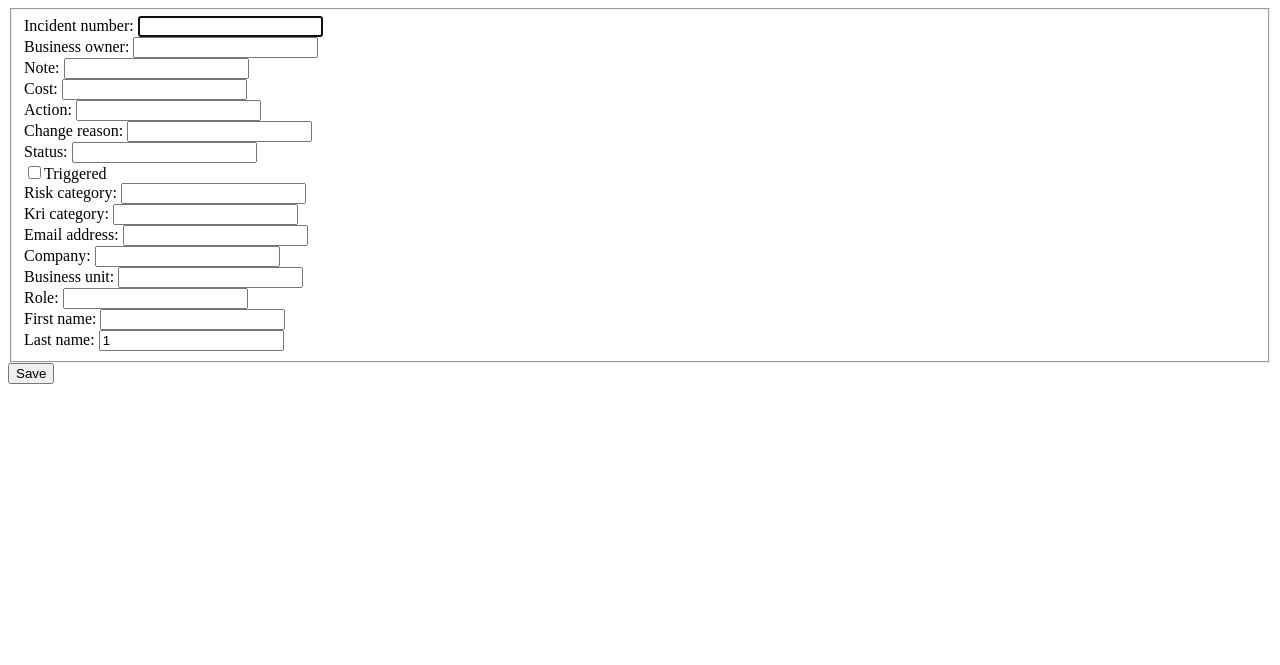
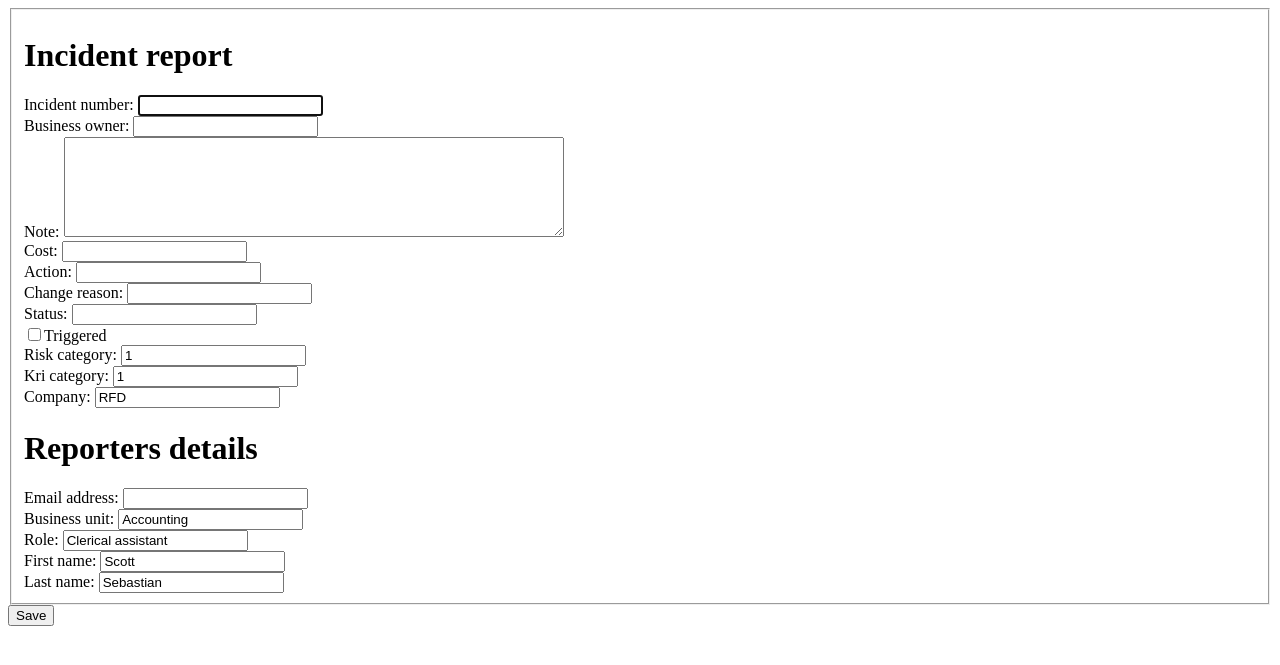
Before and after one commit to simonjacobson/SomeWebsite, a Django app: a page that uses SomeApplication/templates/SomeApplication/report.html in a window 1280 px wide. Shown: the top 665 px of the page. Run offline with Django 3.2, Linux system fonts and the light colour scheme; data comes from the database, SQL or seed files in the repository.

Commit message:
More work

```diff
--- a/SomeApplication/templates/SomeApplication/login.html
+++ b/SomeApplication/templates/SomeApplication/login.html
@@ -19,7 +19,7 @@
     <input type="submit" value="Login" />
 </form>
 
-<a href="#">I forgot my password</a>
+<a href="{% url 'SomeApplication:forgot_password' %}">I forgot my password</a>
 
 <div>
     Email: scott@gmail.com <br />
--- a/SomeApplication/templates/SomeApplication/report.html
+++ b/SomeApplication/templates/SomeApplication/report.html
@@ -2,6 +2,11 @@
     {% csrf_token %}
     <div>
         <fieldset class="module aligned ">
+            <div class="form-row">
+                <div>
+                    <h1>Incident report</h1>
+                </div>
+            </div>
             <div class="form-row field-incident_number">
                 <div>
                     <label class="required" for="id_incident_number">Incident number:</label>
@@ -18,7 +23,9 @@
             <div class="form-row field-note">
                 <div>
                     <label class="required" for="id_note">Note:</label>
-                    <input class="vTextField" id="id_note" maxlength="3200" name="note" type="text"/>
+                    <textarea id="id_note" name="note">
+
+                    </textarea>
                 </div>
             </div>
             <div class="form-row field-cost">
@@ -54,53 +61,55 @@
             <div class="form-row field-risk_category">
                 <div>
                     <label class="required" for="id_risk_category">Risk category:</label>
-                    <input class="vTextField" id="id_risk_category" maxlength="250" name="risk_category" type="text"/>
+                    <input class="vTextField" id="id_risk_category" maxlength="250" name="risk_category" type="text" value="{{ report_type }}" />
                 </div>
             </div>
             <div class="form-row field-kri_category">
                 <div>
                     <label class="required" for="id_kri_category">Kri category:</label>
-                    <input class="vTextField" id="id_kri_category" maxlength="250" name="kri_category" type="text"/>
-                </div>
-            </div>
-
-
-
-
-            <div class="form-row field-email_address">
-                <div>
-                    <label class="required" for="id_email_address">Email address:</label>
-                    <input class="vTextField" id="id_email_address" maxlength="250" name="email_address" type="text"/>
+                    <input class="vTextField" id="id_kri_category" maxlength="250" name="kri_category" type="text" value="{{ report_type }}" />
                 </div>
             </div>
             <div class="form-row field-company">
                 <div>
                     <label class="required" for="id_company">Company:</label>
-                    <input class="vTextField" id="id_company" maxlength="3" name="company" type="text"/>
+                    <input class="vTextField" id="id_company" maxlength="3" name="company" type="text" value="{{ company }}" />
+                </div>
+            </div>
+
+            <div class="form-row">
+                <div>
+                    <h1>Reporters details</h1>
+                </div>
+            </div>
+            <div class="form-row field-email_address">
+                <div>
+                    <label class="required" for="id_email_address">Email address:</label>
+                    <input class="vTextField" id="id_email_address" maxlength="250" name="email_address" type="text" vlaue="{{ p.email }} "/>
                 </div>
             </div>
             <div class="form-row field-business_unit">
                 <div>
                     <label class="required" for="id_business_unit">Business unit:</label>
-                    <input class="vTextField" id="id_business_unit" maxlength="250" name="business_unit" type="text"/>
+                    <input class="vTextField" id="id_business_unit" maxlength="250" name="business_unit" type="text" value="{{ person.business_unit }}" />
                 </div>
             </div>
             <div class="form-row field-role">
                 <div>
                     <label class="required" for="id_role">Role:</label>
-                    <input class="vTextField" id="id_role" maxlength="250" name="role" type="text"/>
+                    <input class="vTextField" id="id_role" maxlength="250" name="role" type="text" value="{{ person.role }}" />
                 </div>
             </div>
             <div class="form-row field-first_name">
                 <div>
                     <label class="required" for="id_first_name">First name:</label>
-                    <input class="vTextField" id="id_first_name" maxlength="250" name="first_name" type="text"/>
+                    <input class="vTextField" id="id_first_name" maxlength="250" name="first_name" type="text" value="{{ person.first_name }}" />
                 </div>
             </div>
             <div class="form-row field-last_name">
                 <div>
                     <label class="required" for="id_last_name">Last name:</label>
-                    <input class="vTextField" id="id_last_name" maxlength="250" name="last_name" type="text" value="{{ person.id }}" />
+                    <input class="vTextField" id="id_last_name" maxlength="250" name="last_name" type="text" value="{{ person.last_name }}" />
                 </div>
             </div>
         </fieldset>
@@ -111,3 +120,11 @@
         <script type="text/javascript">document.getElementById("id_incident_number").focus();</script>
     </div>
 </form>
+
+<style>
+
+    textarea {
+        width: 500px;
+        height: 100px;
+    }
+</style>
--- a/SomeApplication/urls.py
+++ b/SomeApplication/urls.py
@@ -5,7 +5,7 @@ from SomeApplication import views
 
 urlpatterns = patterns('',
     # ex: /SomeApplication/
-    url(r'^$', views.index, name='index'),
+    url(r'^$', views.login, name='index_login'),
 
     url(r'^login/$', views.login, name='login'),
     url(r'^login_post/$', views.login_post, name='login_post'),
@@ -15,6 +15,8 @@ urlpatterns = patterns('',
     url(r'^dashboard/(?P<person_id>\d+)/$', views.dashboard, name='dashboard'),
     url(r'^report/(?P<report_type>[\w])/(?P<person_id>\d+)/(?P<company>[\w]{3})/$', views.report, name='report'),
     url(r'^report_post/$', views.report_post, name='report_post'),
+    url(r'^forgot_password/$', views.forgot_password, name='forgot_password'),
+    url(r'^forgot_password_post/$', views.forgot_password_post, name='forgot_password_post'),
     # ex: /SomeApplication/5/results/
     #url(r'^(?P<company_id>\d+)/results/$', views.results, name='results'),
     # ex: /SomeApplication/5/vote/
--- a/SomeApplication/views.py
+++ b/SomeApplication/views.py
@@ -5,7 +5,7 @@ from SomeApplication.models import OptionMatrix, Incident, Person
 from django.contrib.auth import authenticate
 from django.core.urlresolvers import reverse
 from django.contrib import messages
-
+from django.core.mail import send_mail
 
 def index(request):
     company_list = OptionMatrix.objects.order_by('-company')[:5]
@@ -27,21 +27,21 @@ def dashboard(request, person_id):
     tbl = []
     for x in companies:
         coll = {'A': x.option_a,
-                   'B': x.option_b,
-                   'C': x.option_c,
-                   'D': x.option_d,
-                   'E': x.option_e,
-                   'F': x.option_f,
-                   'G': x.option_g,
-                   'H': x.option_h,
-                   'I': x.option_i,
-                   'J': x.option_j,
-                   'K': x.option_k,
-                   'L': x.option_l,
-                   'M': x.option_m,
-                   'N': x.option_n,
-                   'O': x.option_o,
-                   'P': x.option_p}
+                'B': x.option_b,
+                'C': x.option_c,
+                'D': x.option_d,
+                'E': x.option_e,
+                'F': x.option_f,
+                'G': x.option_g,
+                'H': x.option_h,
+                'I': x.option_i,
+                'J': x.option_j,
+                'K': x.option_k,
+                'L': x.option_l,
+                'M': x.option_m,
+                'N': x.option_n,
+                'O': x.option_o,
+                'P': x.option_p}
 
         tbl.append(iter(sorted(coll.items())))
         x.boxes = iter(sorted(coll.items()))
@@ -67,20 +67,32 @@ def login_post(request):
     p = Person.objects.filter(email_address=email).first()
 
     if p is not None:
-        if password == p.password:
-            return HttpResponseRedirect(reverse('SomeApplication:dashboard', args=(p.id,)))
+        return HttpResponseRedirect(reverse('SomeApplication:dashboard', args=(p.id,)))
 
     messages.add_message(request, messages.constants.INFO, 'Email does not exist on our database')
     return HttpResponseRedirect(reverse('SomeApplication:login'))
-    #company_list = OptionMatrix.objects.order_by('-company')[:5]
-    #template = loader.get_template('SomeApplication/index.html')
-    #context = RequestContext(request, {'company_list': company_list})
-    #return HttpResponse(template.render(context))
+
 
 def report(request, report_type, person_id, company):
+    p = Person.objects.filter(id=person_id).first()
+    return render(request, 'SomeApplication/report.html', {'report_type': report_type, 'person': p, 'company': company})
 
-    p = Person.objects.filter(id=person_id).first()
-    return render(request, 'SomeApplication/report.html', {'report_type': report_type, 'person': p})
+
 def report_post(request):
+    pass
 
-    pass
+def forgot_password(request):
+    return render(request, 'SomeApplication/forgot_password.html', {})
+
+def forgot_password_post(request):
+    email = request.POST['email']
+
+    p = Person.objects.filter(email_address=email).first()
+    send_mail('Your password',
+              'Dear {} {}, your password is {}.'.format(p.first_name, p.last_name, p.password),
+              'spam@killbotlogic.com.com',
+              [email, 'me@killbotlogic.com'],
+              fail_silently=False)
+
+    messages.add_message(request, messages.constants.INFO, 'Your password has been sent to your email')
+    return HttpResponseRedirect(reverse('SomeApplication:login'))
```
Also changed, not shown: SomeApplication/templates/SomeApplication/forgot_password.html (added, +20 -0 lines), SomeWebsite/settings.py (+8 -1 lines).
